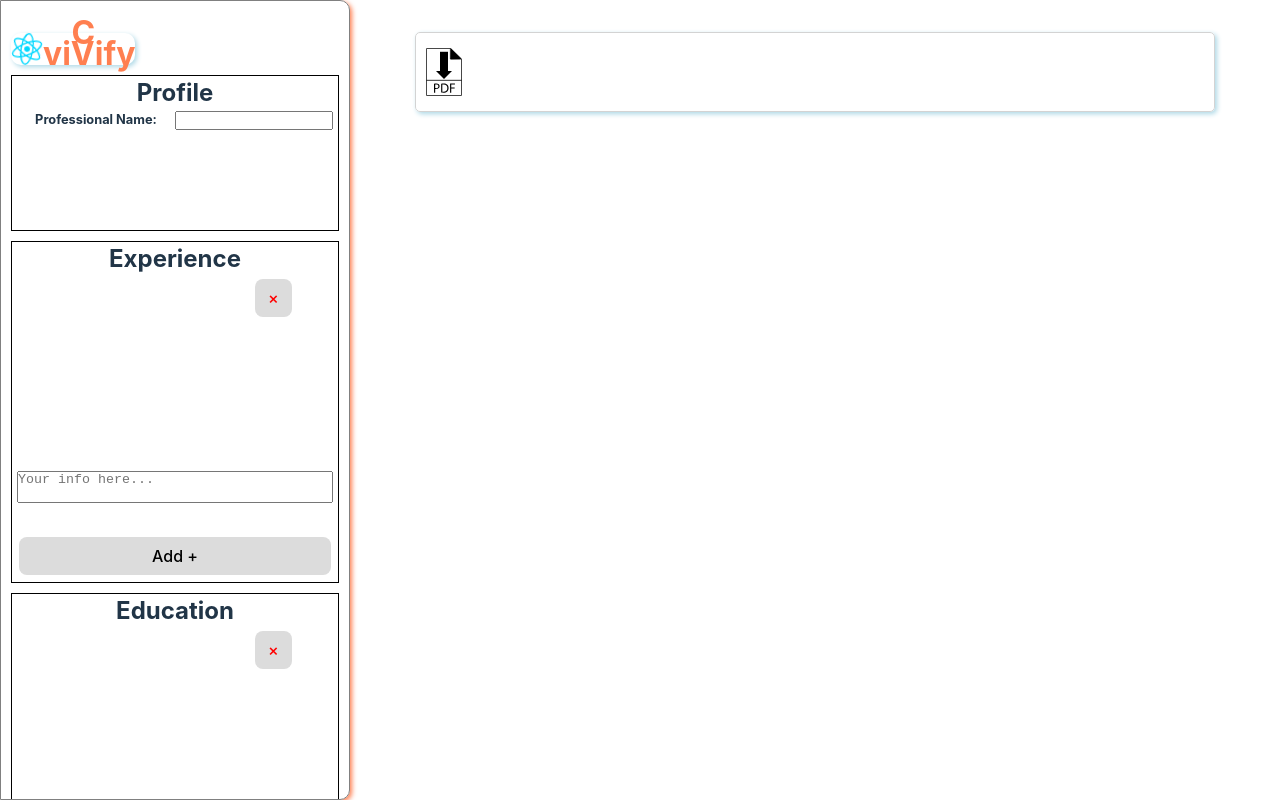
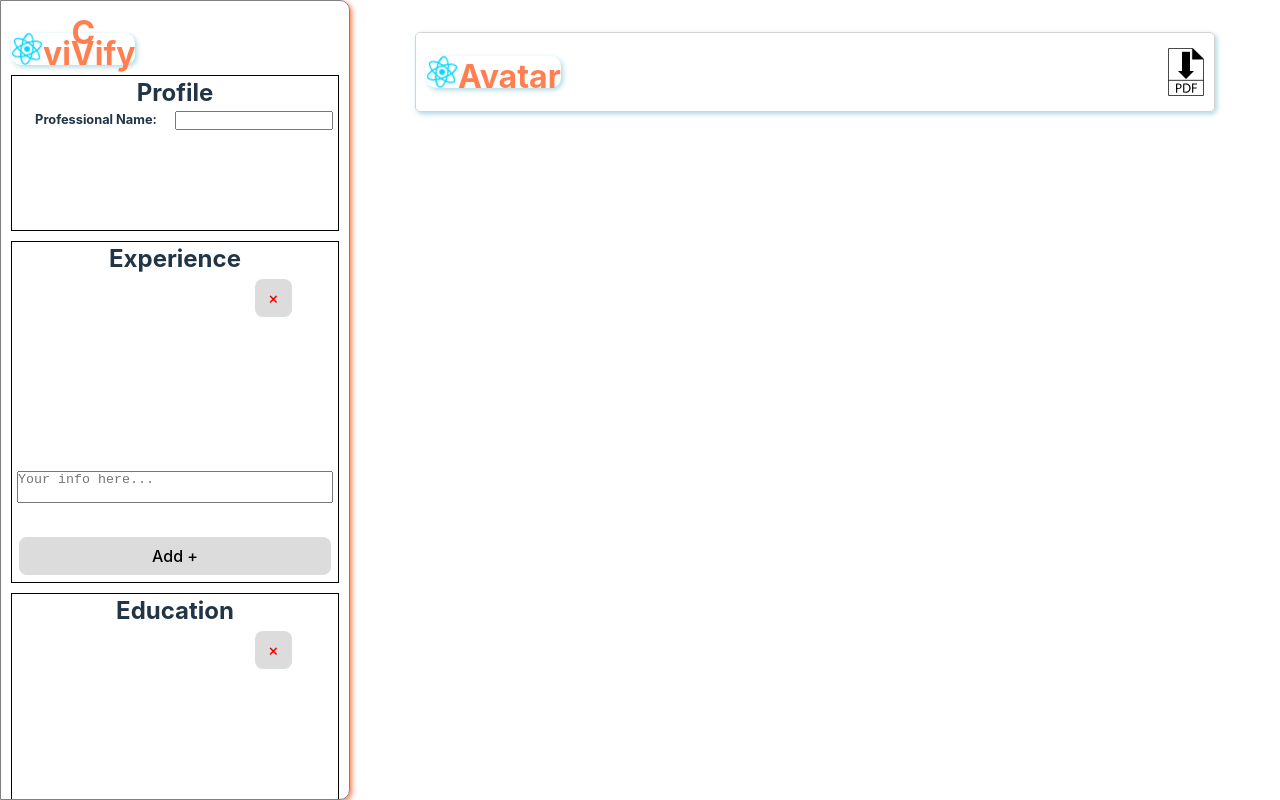
Before and after one commit to dtKinger/cvivify-react, a React (Vite) app: page / in a window 1280 px wide. Built offline with nearby package versions, Linux system fonts and the light colour scheme.

Commit message:
Remove Sidebar from the Print to PDF layout

```diff
--- a/src/components/Header.jsx
+++ b/src/components/Header.jsx
@@ -1,4 +1,4 @@
-
+import reactLogo from '../assets/react.svg'
 import "../styles/Header.css"
 
 function Header({children}) {
@@ -6,6 +6,14 @@ function Header({children}) {
   return (
     <>
     <header className="header output-component">
+    <div className="logo-structure">
+          <h1 className="logo-h1">
+            <span className="mini-reaction">
+              <img src={reactLogo} className="logo react mini-reaction" alt="React logo" />
+            </span>
+            Avatar
+          </h1>
+      </div>
       {children}
     </header>
     </>
--- a/src/styles/Sidebar.css
+++ b/src/styles/Sidebar.css
@@ -68,3 +68,7 @@
   grid-row: 0 / 1;
 
 }
+
+@media print {
+  .sidebar {display: none;}
+}
```
